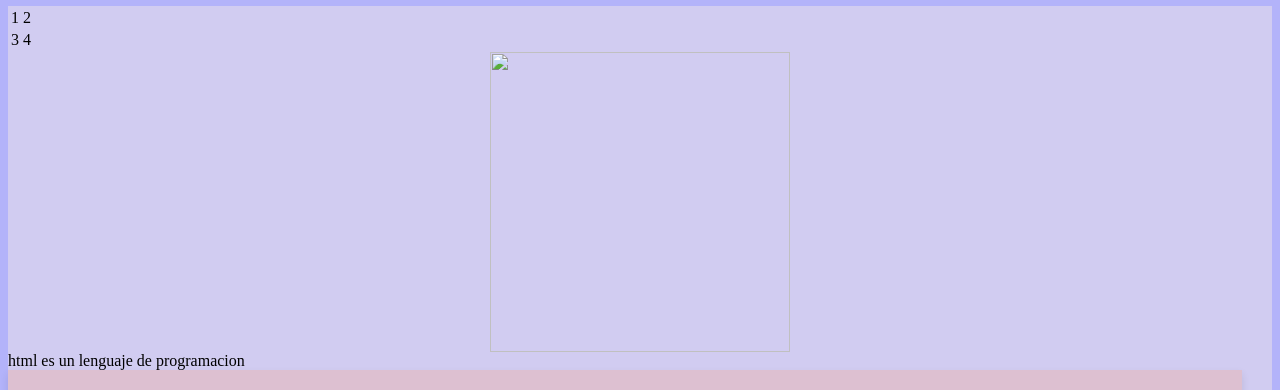
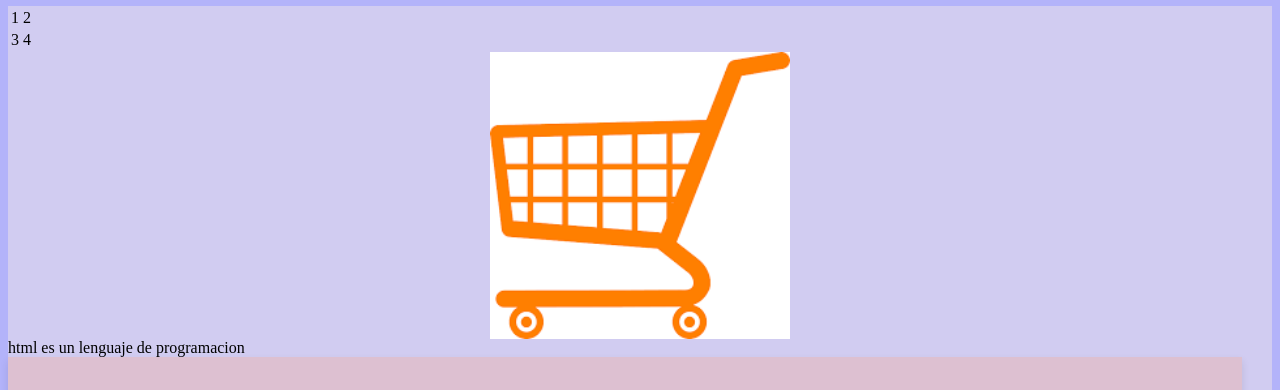
Before and after one commit to jairoedu/prowecto1, a plain HTML site: page creacion_de_formularios.html in a window 1280 px wide. Shown: the part 60-450 px from the top of the page. Drawn offline with Linux system fonts and the light colour scheme.

Commit message:
Update creacion_de_formularios.html

```diff
--- a/creacion_de_formularios.html
+++ b/creacion_de_formularios.html
@@ -47,7 +47,7 @@
             </tr>
         </table>
         <center>
-        <img src="images.png">
+        <img src="imagenform.png">
         </center>
     </div>
     <div>
```
